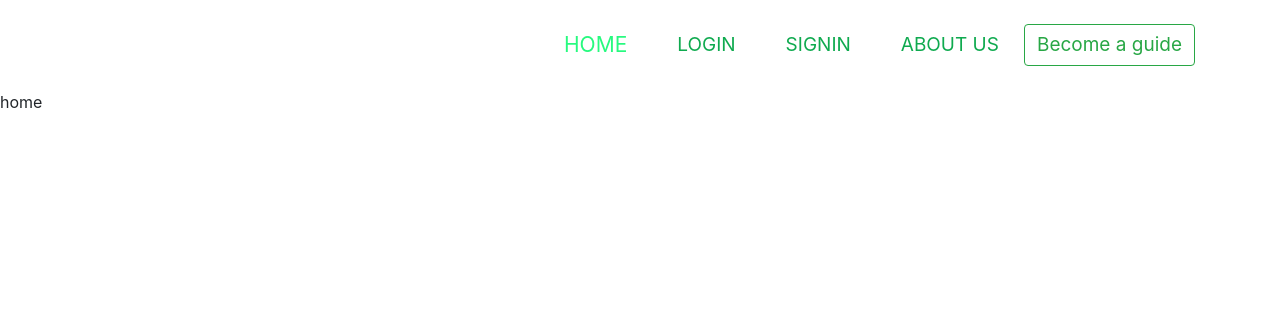
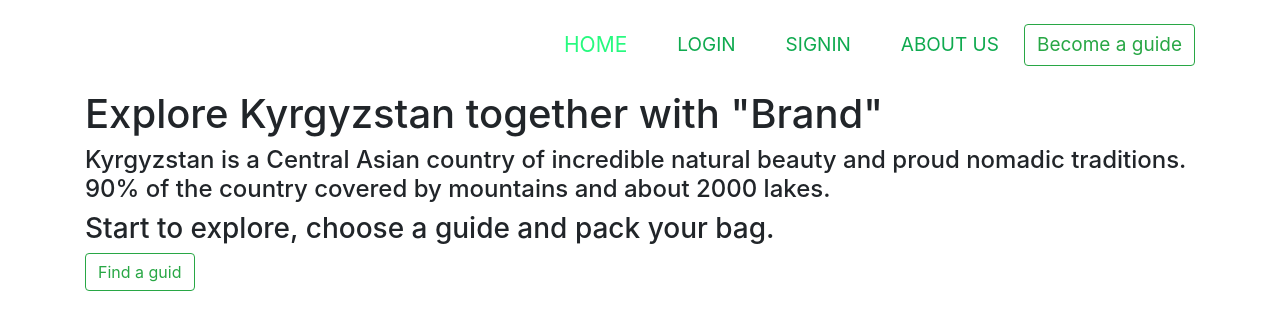
Before and after one commit to aidanakad/hikelite.github.io, a React (Create React App) app: page / in a window 1280 px wide. Shown: the top 330 px of the page. Built offline with nearby package versions, Linux system fonts and the light colour scheme.

Commit message:
added frame for home page

```diff
--- a/src/Components/Home/index.js
+++ b/src/Components/Home/index.js
@@ -1,11 +1,23 @@
 import React from 'react';
 import style from './home.module.css'
 import PageWrapper from '../PageWrapper'
+import {Container, Button} from 'react-bootstrap'
+import {NavLink} from 'react-router-dom'
 
 export default function Home (){
     return (
         <PageWrapper>
-            home
+            <div className={style.bg}>
+                <Container className={style.main}>
+                    <h1>Explore Kyrgyzstan together with "Brand"</h1>
+                    <h4>Kyrgyzstan is a Central Asian country of incredible natural beauty and proud nomadic traditions. 90% of the country covered by mountains and
+                        about 2000 lakes.</h4>
+                    <h3>Start to explore, choose a guide and pack your bag.</h3>
+                    <NavLink to ="/guides">
+                        <Button variant="outline-success">Find a guid</Button>
+                    </NavLink>
+                </Container>
+            </div>
         </PageWrapper>
     )
 }
```
